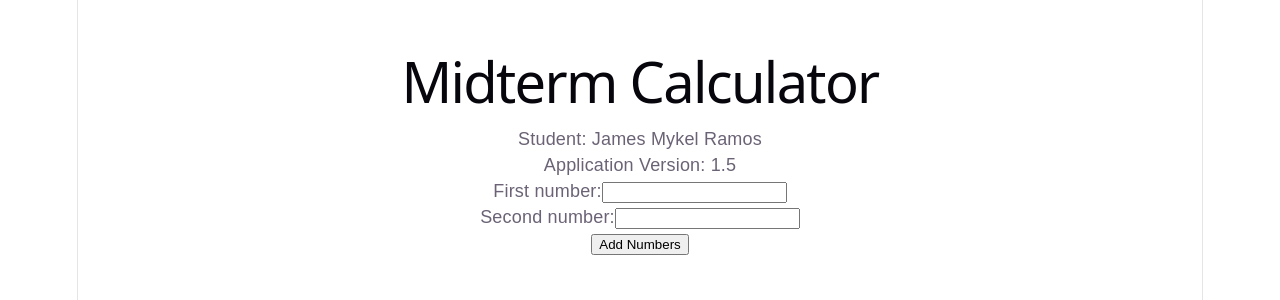
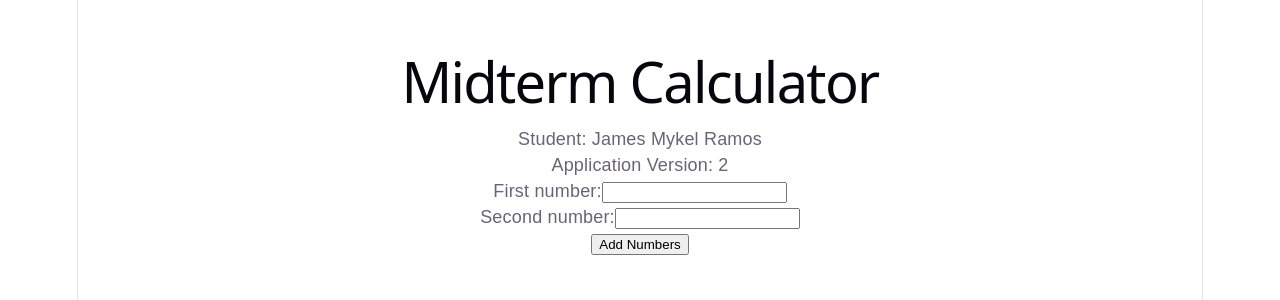
Before and after one commit to JamJamsXD/react-midterm, a React (Vite) app: page / in a window 1280 px wide. Shown: the top 300 px of the page. Built offline with nearby package versions, Linux system fonts and the light colour scheme.

Commit message:
Update application to version 2

```diff
--- a/src/App.jsx
+++ b/src/App.jsx
@@ -8,7 +8,7 @@ export default function App() {
     <main style={{ padding: "2rem", fontFamily: "Arial" }}>
       <h1>Midterm Calculator</h1>
       <p>Student: James Mykel Ramos</p>
-      <p>Application Version: 1.5</p>
+      <p>Application Version: 2</p>
       <div>
         <label>
           First number:
```
